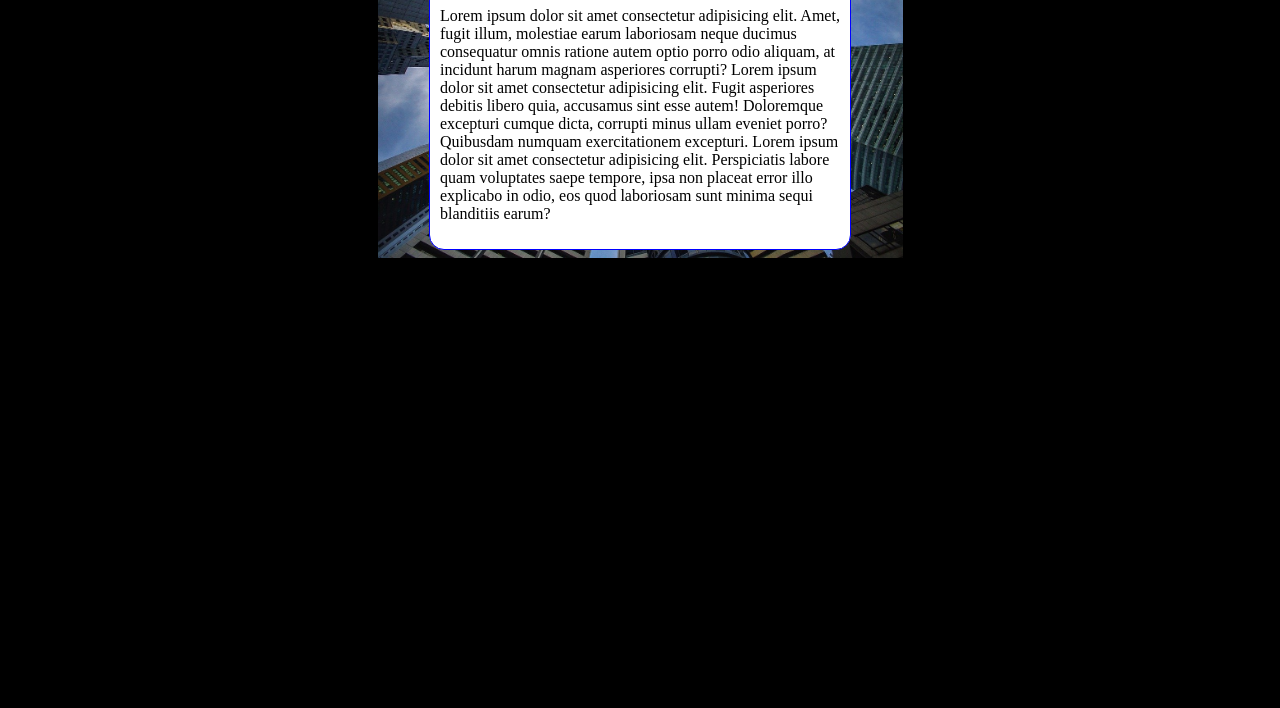
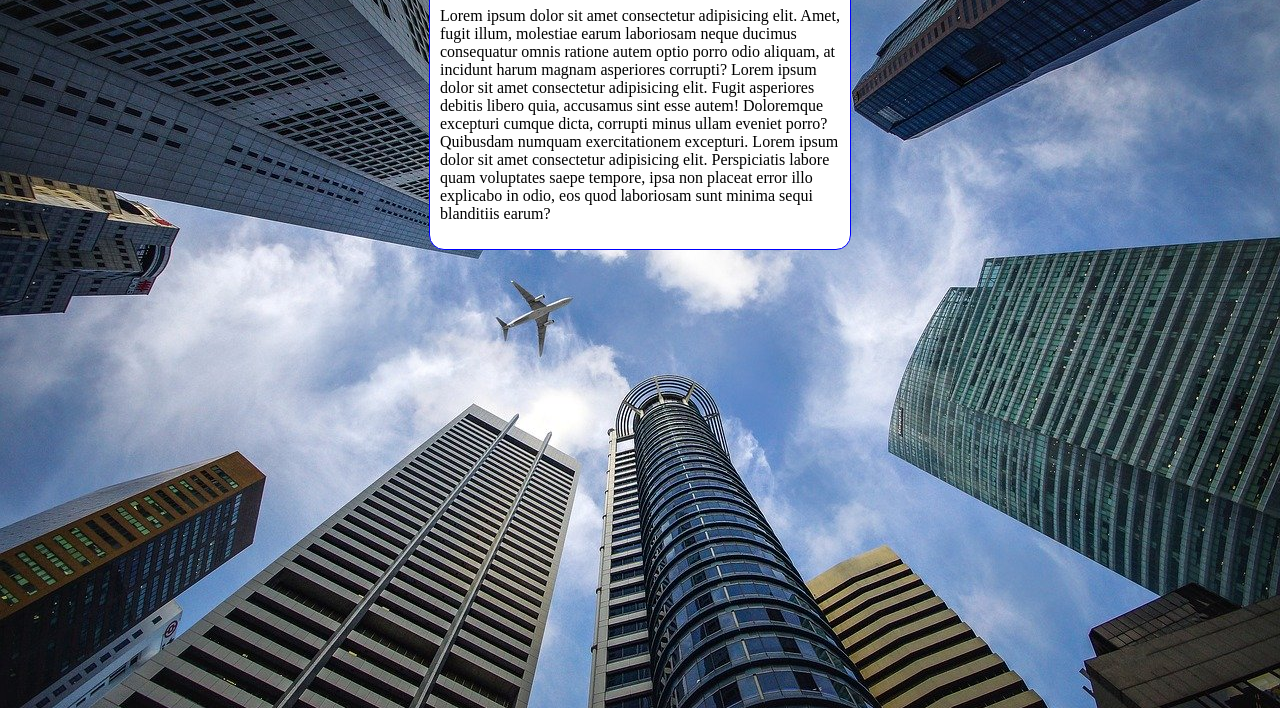
Before and after one commit to EduardoMirandaCintra/html-css, a plain HTML site: page Exercicios/ex022/fundo006.html in a window 1280 px wide. Shown: the part 92-800 px from the top of the page. Drawn offline with Linux system fonts and the light colour scheme.

Commit message:
atualizando ex022

```diff
--- a/Exercicios/ex022/fundo006.html
+++ b/Exercicios/ex022/fundo006.html
@@ -11,7 +11,7 @@
             background-image: url('imagens/wallpaper002.jpg');
             background-position: center top;
             background-repeat: no-repeat;
-            background-size: contain/*aceita os valores: % ou px, cover(ocupa 100% da viewport), auto(automatico), contain(mostrar 100% da imagem) */ ;
+            background-size: cover/*aceita os valores: % ou px, cover(ocupa 100% da viewport), auto(automatico), contain(mostrar 100% da imagem) */ ;
         }
         main {
             background-color: white;
```
